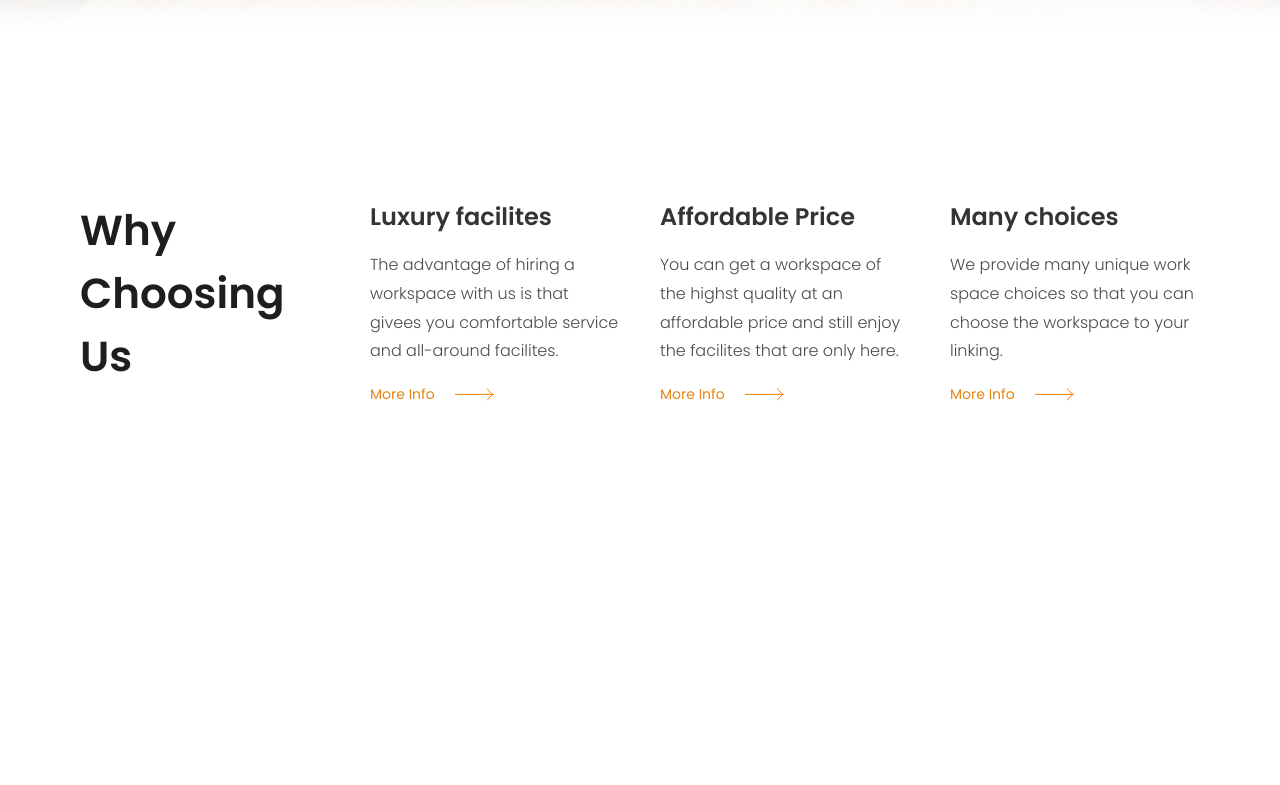
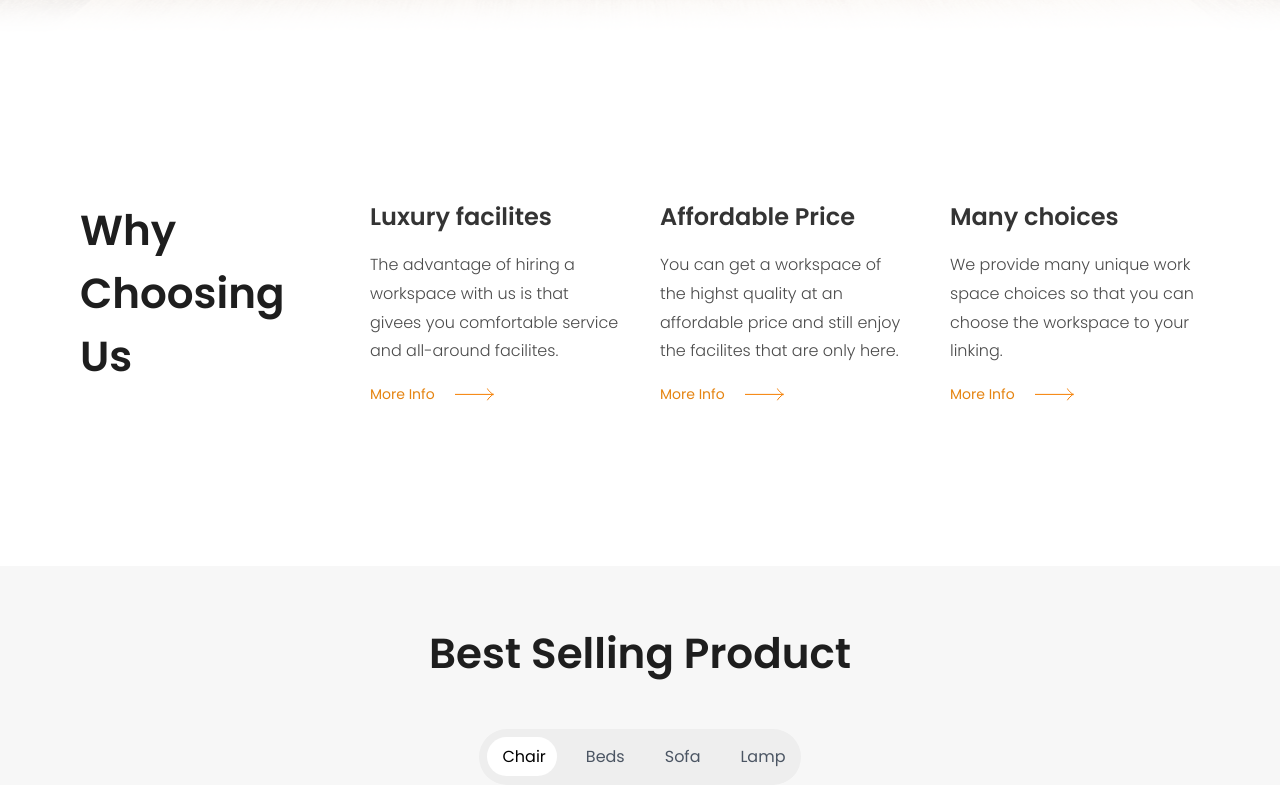
Before and after one commit to Lameuhton/PantoProject, a Next.js app: page / in a window 1280 px wide. Shown: the part 1045-1830 px from the top of the page. Before the commit the page ends 1611 px from the top, so only its background shows below. Built offline with nearby package versions, Linux system fonts and the light colour scheme.

Commit message:
Started section 2

```diff
--- a/src/app/page.js
+++ b/src/app/page.js
@@ -3,6 +3,7 @@ import Header from "@/components/Header";
 import Footer from "@/components/Footer";
 import Section1 from "@/components/Section1";
 import Section2 from "@/components/Section2";
+import Section3 from "@/components/Section3";
 
 export default function Home() {
   return (
@@ -11,6 +12,7 @@ export default function Home() {
       <main className="flex min-h-screen flex-col items-center">
         <Section1 />
         <Section2 />
+        <Section3 />
       </main>
       <Footer />
     </>
--- /dev/null
+++ b/src/components/Section3.jsx
@@ -0,0 +1,41 @@
+"use client"
+import React from 'react'
+import { useState } from "react";
+
+const Section3 = () => {
+  const [selected, setSelected] = useState("Chair");
+
+  const categories = ["Chair", "Beds", "Sofa", "Lamp"];
+
+  return (
+    <section className=" bg-grey1 w-full flex flex-col items-center">
+      <h2 className="h2 pt-14 pb-11"> Best Selling Product</h2>
+
+      <div className="relative flex bg-grey3 rounded-full py-2 space-x-2">
+        <div
+          className="absolute bg-white rounded-full transform transition-all duration-300 mx-2"
+          style={{
+            left: `${categories.indexOf(selected) * 80}px`,
+            width: "70px",
+            height: "70%",
+          }}
+        ></div>
+        {categories.map((category) => (
+          <button
+            key={category}
+            onClick={() => setSelected(category)}
+            className={`z-10 font-normal rounded-full px-4 py-2 transition-colors duration-300  ${
+              selected === category
+                ? "text-black"
+                : "text-gray-600 hover:bg-gray-200"
+            }`}
+          >
+            {category}
+          </button>
+        ))}
+      </div>
+    </section>
+  );
+}
+
+export default Section3;
```
